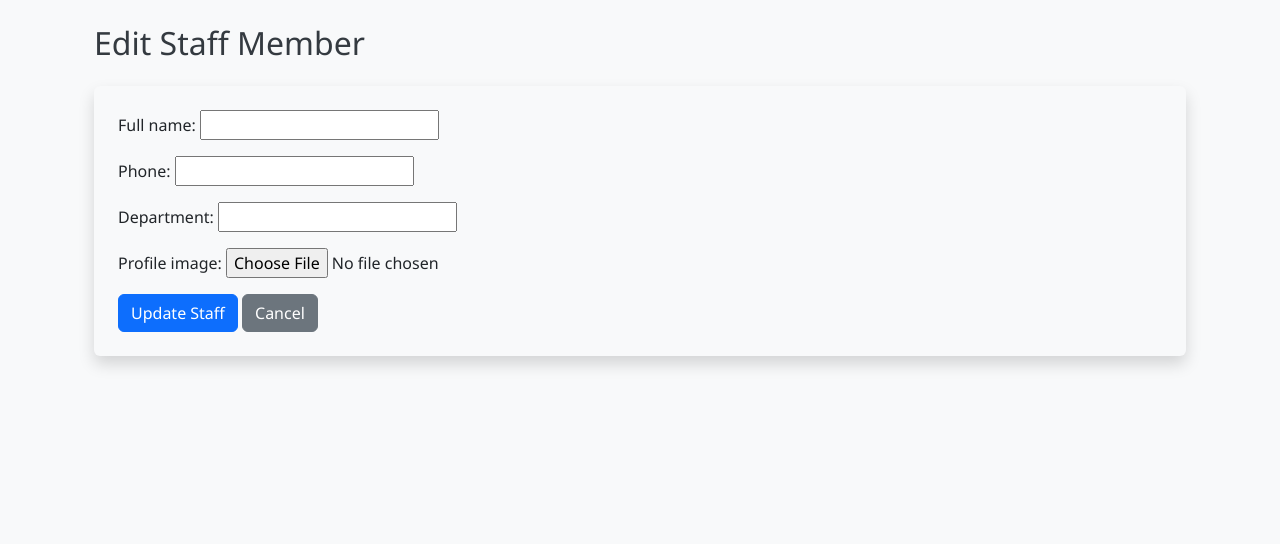
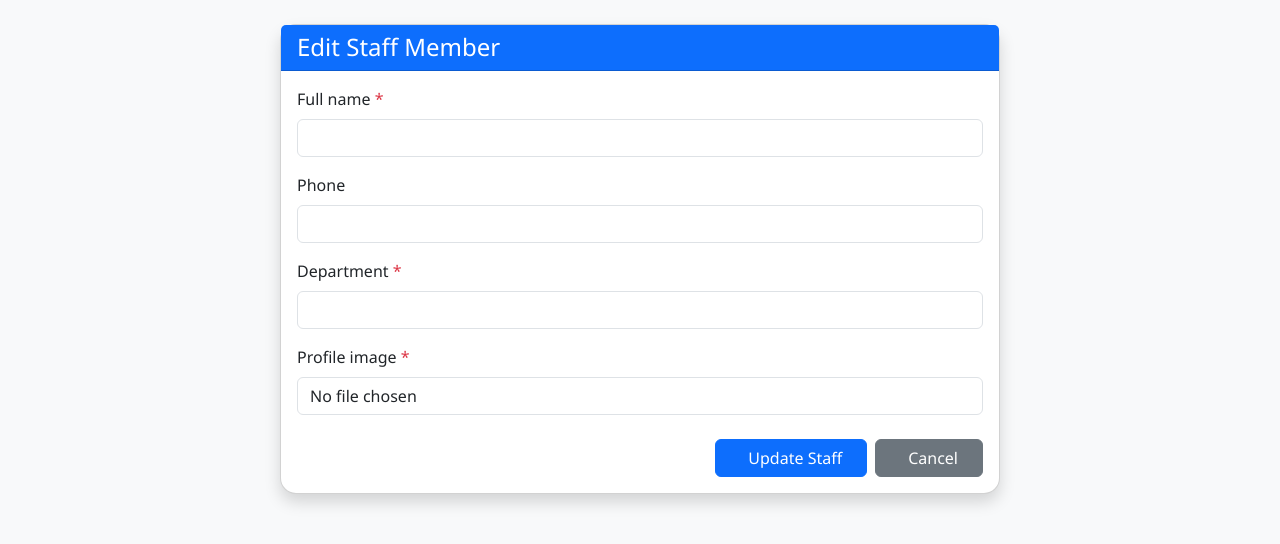
Before and after one commit to hafizcode/nsm, a Django app: template templates/admin/edit_staff.html in a window 1280 px wide. Shown: the part 56-600 px from the top of the page. Run offline with Django 5.2, Linux system fonts and the light colour scheme; the template is opened without the code that fills it: values that come from a table or form of the project are taken from there, others are empty; some libraries are stand-ins or nearby versions.

Commit message:
updated styles in edit_staff template

```diff
--- a/templates/admin/edit_staff.html
+++ b/templates/admin/edit_staff.html
@@ -1,15 +1,92 @@
 {% extends "base.html" %}
+{% load widget_tweaks %}
 {% block title %}Edit Staff Member{% endblock %}
 
 {% block content %}
 <div class="container mt-4">
-    <h2 class="mb-4">Edit Staff Member</h2>
+    <div class="row justify-content-center">
+        <div class="col-lg-8">
+            <div class="card shadow">
+                <div class="card-header bg-primary text-white">
+                    <h2 class="h4 mb-0">Edit Staff Member</h2>
+                </div>
+                <div class="card-body">
+                    <form method="post" enctype="multipart/form-data" class="needs-validation" novalidate>
+                        {% csrf_token %}
 
-    <form method="post" enctype="multipart/form-data" class="shadow p-4 bg-light rounded">
-        {% csrf_token %}
-        {{ form.as_p }}
-        <button type="submit" class="btn btn-primary">Update Staff</button>
-        <a href="{% url 'admin_dashboard' %}" class="btn btn-secondary">Cancel</a>
-    </form>
+                        <!-- Each field in its own row -->
+                        {% for field in form %}
+                        <div class="row mb-3"> <!-- Added row class here -->
+                            <div class="col-12"> <!-- Full width column -->
+                                <label for="{{ field.id_for_label }}" class="form-label">
+                                    {{ field.label }}
+                                    {% if field.field.required %}<span class="text-danger">*</span>{% endif %}
+                                </label>
+
+                                {% if field.field.widget.input_type == 'file' %}
+                                {% render_field field class="form-control" %}
+                                {% elif field.field.widget.input_type == 'select' %}
+                                {% render_field field class="form-select" %}
+                                {% elif field.field.widget.input_type == 'checkbox' %}
+                                <div class="form-check">
+                                    {% render_field field class="form-check-input" %}
+                                    <label class="form-check-label" for="{{ field.id_for_label }}">
+                                        {{ field.label }}
+                                    </label>
+                                </div>
+                                {% else %}
+                                {% render_field field class="form-control" %}
+                                {% endif %}
+
+                                {% if field.help_text %}
+                                <small class="form-text text-muted">{{ field.help_text }}</small>
+                                {% endif %}
+
+                                {% for error in field.errors %}
+                                <div class="invalid-feedback d-block">{{ error }}</div>
+                                {% endfor %}
+                            </div>
+                        </div>
+                        {% endfor %}
+
+                        <!-- Buttons row - kept inline -->
+                        <div class="row mt-4">
+                            <div class="col-12 d-flex justify-content-end">
+                                <button type="submit" class="btn btn-primary px-4 me-2">
+                                    <i class="fas fa-save me-2"></i>Update Staff
+                                </button>
+                                <a href="{% url 'admin_dashboard' %}" class="btn btn-secondary px-4">
+                                    <i class="fas fa-times me-2"></i>Cancel
+                                </a>
+                            </div>
+                        </div>
+                    </form>
+                </div>
+            </div>
+        </div>
+    </div>
 </div>
+
+<style>
+    .input-group-text {
+        cursor: pointer;
+    }
+
+    .form-control[type="file"] {
+        padding: 0.375rem 0.75rem;
+    }
+
+    .form-control[type="file"]::file-selector-button {
+        display: none;
+    }
+
+    .form-control[type="file"]::-webkit-file-upload-button {
+        display: none;
+    }
+
+    /* Ensure proper spacing between stacked elements */
+    .row.mb-3 {
+        margin-bottom: 1rem !important;
+    }
+</style>
 {% endblock %}
```
